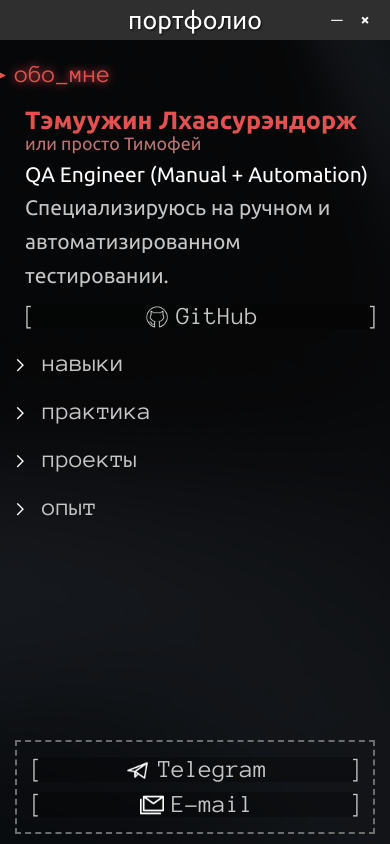
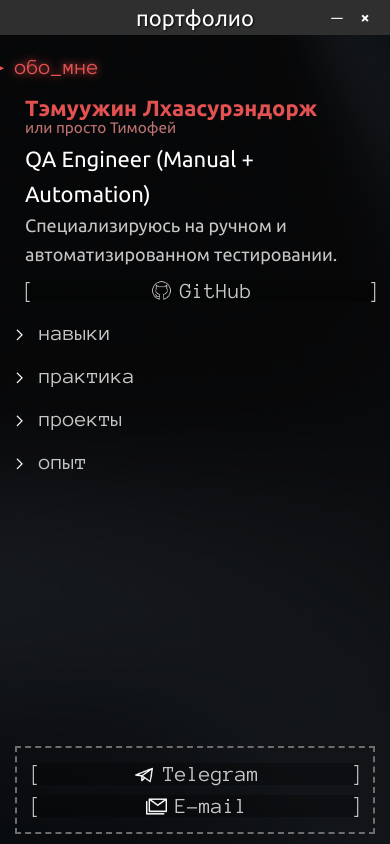
Before and after one commit to kinsyxd/portfolio, a plain HTML site: page index.html in a window 390 px wide. Drawn offline with Linux system fonts and the light colour scheme.

Commit message:
style(css): fix mobile viewport, mobile font downsized

```diff
--- a/style.css
+++ b/style.css
@@ -254,18 +254,18 @@ a:hover { color: var(--text-bright); }
 @media (max-width: 600px) {
     .terminal {
         width: 100%;
-        height: 100vh;
+        height: 100dvh;
         border-radius: 0;
         border: none;
     }
-    .terminal-header { font-size: 25px; }
-    .terminal-body { padding: 15px; font-size: 25px; }
+    .terminal-header { font-size: 22px; }
+    .terminal-body { padding: 15px; font-size: 22px; }
     .terminal-footer { padding: 10px 15px; }
-    .output { font-size: 21px; }
-    .name { font-size: 25px; }
-    .title { font-size: 21px; }
-    .cta-btn { font-size: 25px; }
-    .cta-btn img { width: 24px; height: 24px; }
+    .output { font-size: 18px; }
+    .name { font-size: 22px; }
+    .title { font-size: 22px; }
+    .cta-btn { font-size: 22px; }
+    .cta-btn img { width: 21px; height: 21px; }
     .cta-btn { width: 100%; min-width: auto; }
     .cta-btn::before { margin-right: auto; margin-left: -3.3px;}
     .cta-btn::after { margin-left: auto; margin-right: -6.3px;}
```
